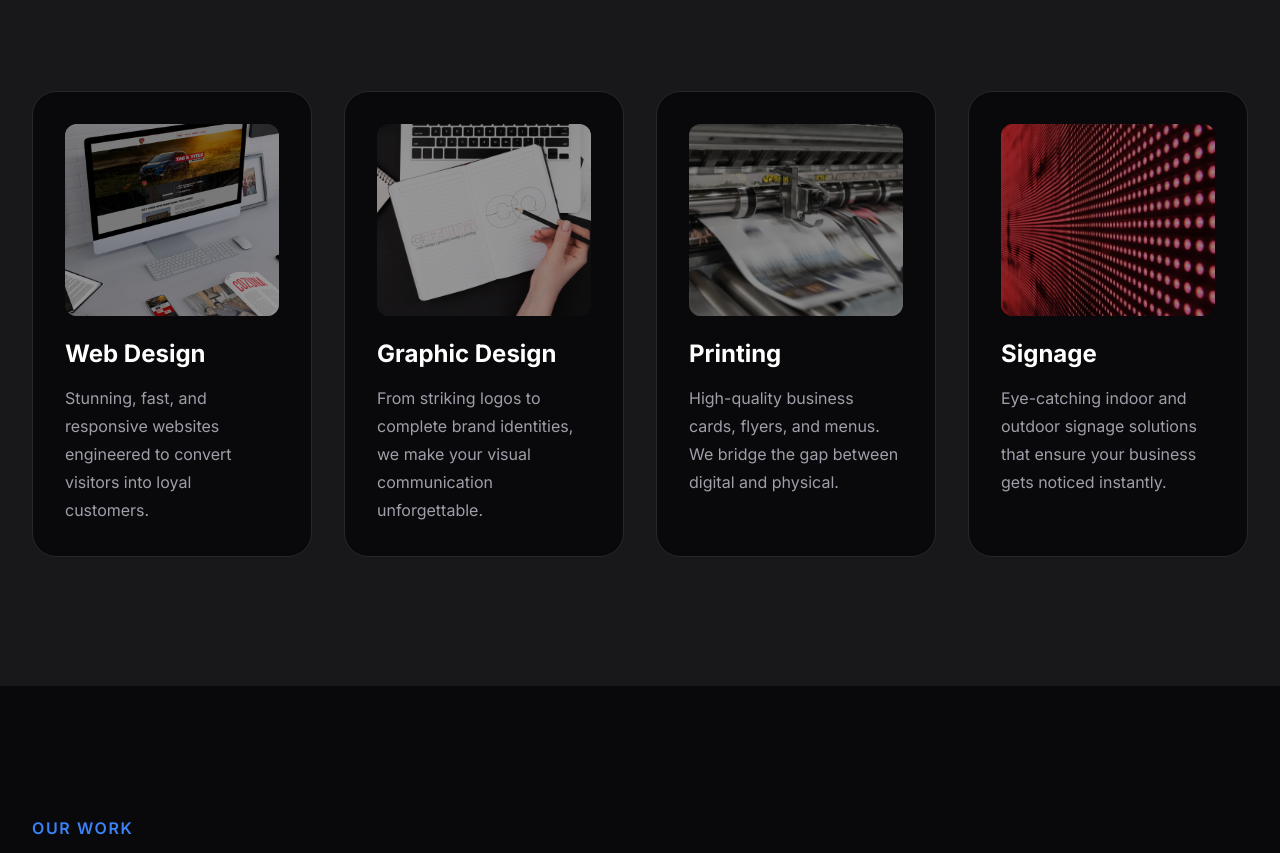
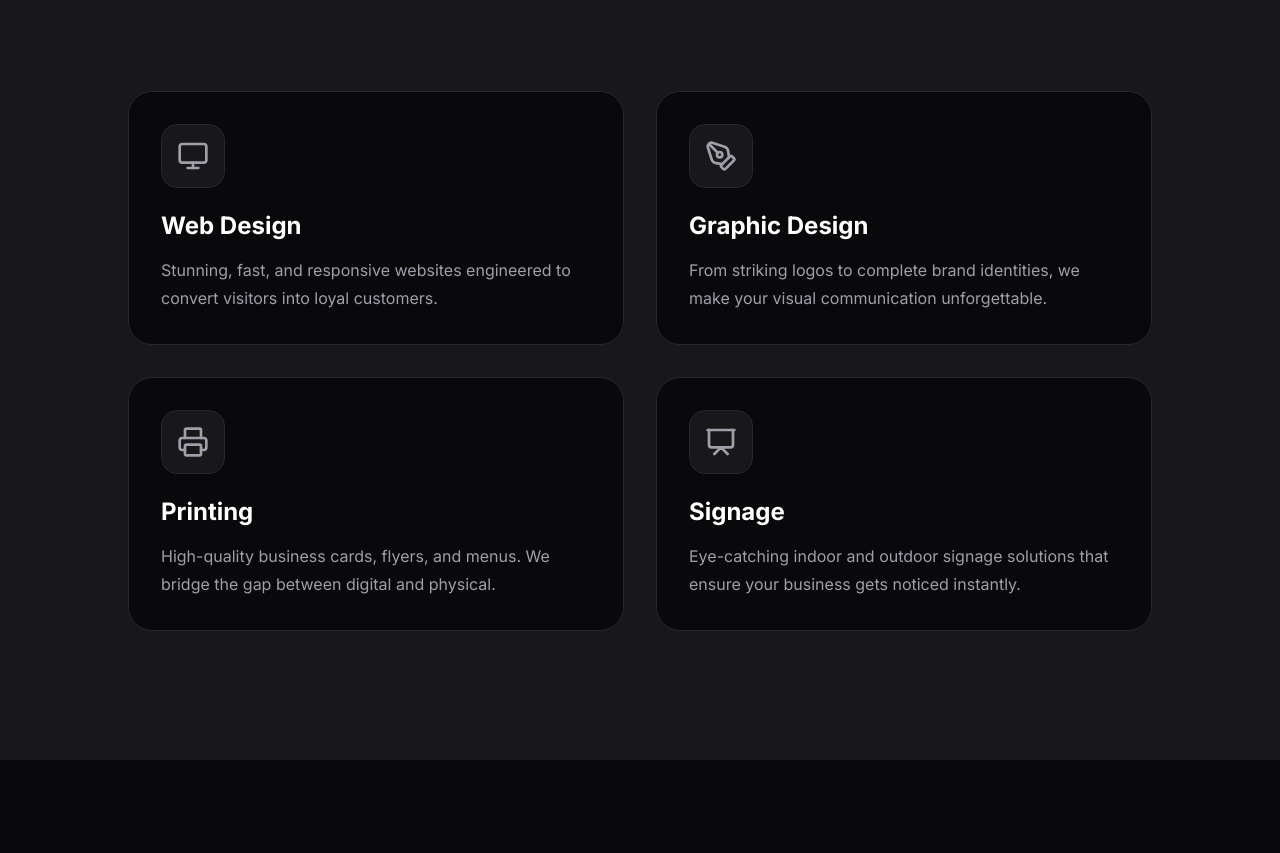
Before and after one commit to cozunap/cozuna, a Next.js app: page /en in a window 1280 px wide. Shown: the part 1074-1927 px from the top of the page. Built offline with nearby package versions, Linux system fonts and the light colour scheme; no server answers; the database is empty.

Commit message:
style: Modernize Features section with 2x2 grid and minimalist Lucide icons

```diff
--- a/src/app/[lang]/HomeContent.tsx
+++ b/src/app/[lang]/HomeContent.tsx
@@ -3,6 +3,7 @@
 import Image from "next/image";
 import Link from "next/link";
 import { motion, Variants } from "framer-motion";
+import { Monitor, PenTool, Printer, Presentation } from "lucide-react";
 import DynamicTestimonials from '@/components/DynamicTestimonials';
 
 export default function HomeContent({ lang, dict, cmsData, portfolioItems = [] }: { lang: string, dict: any, cmsData: any, portfolioItems?: any[] }) {
@@ -119,14 +120,13 @@ export default function HomeContent({ lang, dict, cmsData, portfolioItems = [] }
             initial="hidden"
             whileInView="show"
             viewport={{ once: true, margin: "-100px" }}
-            className="mx-auto mt-16 max-w-2xl sm:mt-20 lg:mt-24 lg:max-w-none"
+            className="mx-auto mt-16 max-w-2xl sm:mt-20 lg:mt-24 lg:max-w-5xl"
           >
-            <dl className="grid max-w-xl grid-cols-1 gap-x-8 gap-y-12 lg:max-w-none lg:grid-cols-4">
+            <dl className="grid max-w-xl grid-cols-1 gap-8 lg:max-w-none md:grid-cols-2">
               {/* Service 1 */}
               <motion.div variants={itemVariants} className="flex flex-col bg-zinc-950 p-8 rounded-3xl border border-zinc-800 hover:border-brand-primary/50 hover:-translate-y-2 hover:shadow-2xl hover:shadow-brand-primary/20 transition-all duration-500 group">
-                <div className="mb-6 overflow-hidden rounded-xl h-48 relative">
-                  <Image src="/assets/images/2024/10/web-design.jpg" alt="Web Design" fill className="object-cover group-hover:scale-105 transition-transform duration-500" />
-                  <div className="absolute inset-0 bg-black/40 group-hover:bg-black/20 transition-colors"></div>
+                <div className="mb-6 flex items-center justify-center w-16 h-16 rounded-2xl bg-zinc-900 border border-zinc-800 group-hover:bg-brand-primary/10 group-hover:border-brand-primary/30 transition-colors">
+                  <Monitor className="w-8 h-8 text-zinc-400 group-hover:text-brand-primary transition-colors" />
                 </div>
                 <dt className="text-2xl font-bold leading-7 text-white mb-4">
                   Web Design
@@ -137,9 +137,8 @@ export default function HomeContent({ lang, dict, cmsData, portfolioItems = [] }
               </motion.div>
               {/* Service 2 */}
               <motion.div variants={itemVariants} className="flex flex-col bg-zinc-950 p-8 rounded-3xl border border-zinc-800 hover:border-brand-primary/50 hover:-translate-y-2 hover:shadow-2xl hover:shadow-brand-primary/20 transition-all duration-500 group">
-                <div className="mb-6 overflow-hidden rounded-xl h-48 relative">
-                  <Image src="/assets/images/2024/10/graphic-design.webp" alt="Graphic Design" fill className="object-cover group-hover:scale-105 transition-transform duration-500" />
-                  <div className="absolute inset-0 bg-black/40 group-hover:bg-black/20 transition-colors"></div>
+                <div className="mb-6 flex items-center justify-center w-16 h-16 rounded-2xl bg-zinc-900 border border-zinc-800 group-hover:bg-brand-primary/10 group-hover:border-brand-primary/30 transition-colors">
+                  <PenTool className="w-8 h-8 text-zinc-400 group-hover:text-brand-primary transition-colors" />
                 </div>
                 <dt className="text-2xl font-bold leading-7 text-white mb-4">
                   Graphic Design
@@ -150,9 +149,8 @@ export default function HomeContent({ lang, dict, cmsData, portfolioItems = [] }
               </motion.div>
               {/* Service 3 */}
               <motion.div variants={itemVariants} className="flex flex-col bg-zinc-950 p-8 rounded-3xl border border-zinc-800 hover:border-brand-primary/50 hover:-translate-y-2 hover:shadow-2xl hover:shadow-brand-primary/20 transition-all duration-500 group">
-                <div className="mb-6 overflow-hidden rounded-xl h-48 relative">
-                  <Image src="/assets/images/2024/10/printing.webp" alt="Printing" fill className="object-cover group-hover:scale-105 transition-transform duration-500" />
-                  <div className="absolute inset-0 bg-black/40 group-hover:bg-black/20 transition-colors"></div>
+                <div className="mb-6 flex items-center justify-center w-16 h-16 rounded-2xl bg-zinc-900 border border-zinc-800 group-hover:bg-brand-primary/10 group-hover:border-brand-primary/30 transition-colors">
+                  <Printer className="w-8 h-8 text-zinc-400 group-hover:text-brand-primary transition-colors" />
                 </div>
                 <dt className="text-2xl font-bold leading-7 text-white mb-4">
                   Printing
@@ -163,9 +161,8 @@ export default function HomeContent({ lang, dict, cmsData, portfolioItems = [] }
               </motion.div>
               {/* Service 4 */}
               <motion.div variants={itemVariants} className="flex flex-col bg-zinc-950 p-8 rounded-3xl border border-zinc-800 hover:border-brand-primary/50 hover:-translate-y-2 hover:shadow-2xl hover:shadow-brand-primary/20 transition-all duration-500 group">
-                <div className="mb-6 overflow-hidden rounded-xl h-48 relative">
-                  <Image src="/assets/images/2024/10/signage.webp" alt="Signage" fill className="object-cover group-hover:scale-105 transition-transform duration-500" />
-                  <div className="absolute inset-0 bg-black/40 group-hover:bg-black/20 transition-colors"></div>
+                <div className="mb-6 flex items-center justify-center w-16 h-16 rounded-2xl bg-zinc-900 border border-zinc-800 group-hover:bg-brand-primary/10 group-hover:border-brand-primary/30 transition-colors">
+                  <Presentation className="w-8 h-8 text-zinc-400 group-hover:text-brand-primary transition-colors" />
                 </div>
                 <dt className="text-2xl font-bold leading-7 text-white mb-4">
                   Signage
```
